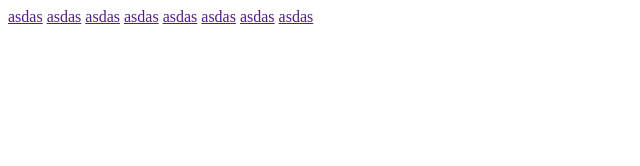
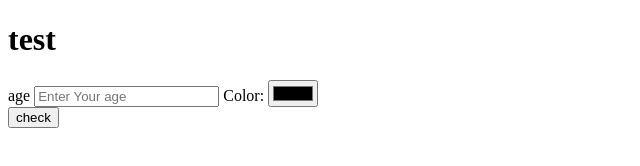
Before and after one commit to Abdalla-Ehab/JS_Revision, a plain HTML site: page index.html in a window 1280 px wide. Shown: the whole page, without its empty margins (0-640 px from the left). Drawn offline with Linux system fonts and the light colour scheme.

Commit message:
edit html

```diff
--- /dev/null
+++ b/code.js
@@ -0,0 +1,22 @@
+// document.getElementById("mainBody").innerHTML = "Hello from JS file";
+
+
+
+// console.log("test from console");
+
+
+function checkIfAllowed(){
+    let age = document.getElementById("test").value;
+    let color = document.getElementById("colorInput").value;
+    console.log(age);
+
+    if(age >= 16){
+        document.getElementById("result").innerHTML = "Allowed";
+    }
+    else if(age < 16 && age > 0){
+        document.getElementById("result").innerHTML = "Not Allowed";
+    }
+    else{
+        document.getElementById("result").innerHTML = "Error";
+    }
+}
--- a/index.html
+++ b/index.html
@@ -1,19 +1,48 @@
 <!DOCTYPE html>
 <html lang="en">
+
 <head>
     <meta charset="UTF-8">
     <meta name="viewport" content="width=device-width, initial-scale=1.0">
     <link rel="stylesheet" href="style.css">
     <title>Document</title>
 </head>
+
 <body>
+    <!-- <a href="">asdas</a>
     <a href="">asdas</a>
     <a href="">asdas</a>
     <a href="">asdas</a>
     <a href="">asdas</a>
     <a href="">asdas</a>
     <a href="">asdas</a>
-    <a href="">asdas</a>
-    <a href="">asdas</a>
+    <a href="">asdas</a> -->
+    <h1>test</h1>
+
+
+
+    <section>
+        <h4></h4>
+        <p id="mainBody">
+        </p>
+    </section>
+    <form>
+        <label>
+            age
+        </label>
+        <input id="test" type="number" required placeholder="Enter Your age">
+        <Label>
+            Color:
+        </Label>
+        <input id="colorInput" type="color">
+    </form>
+        <button onclick="checkIfAllowed()">
+        check
+    </button>
+    <p id="result"></p>
+
+
+    <script src="code.js"></script>
 </body>
+
 </html>
```
